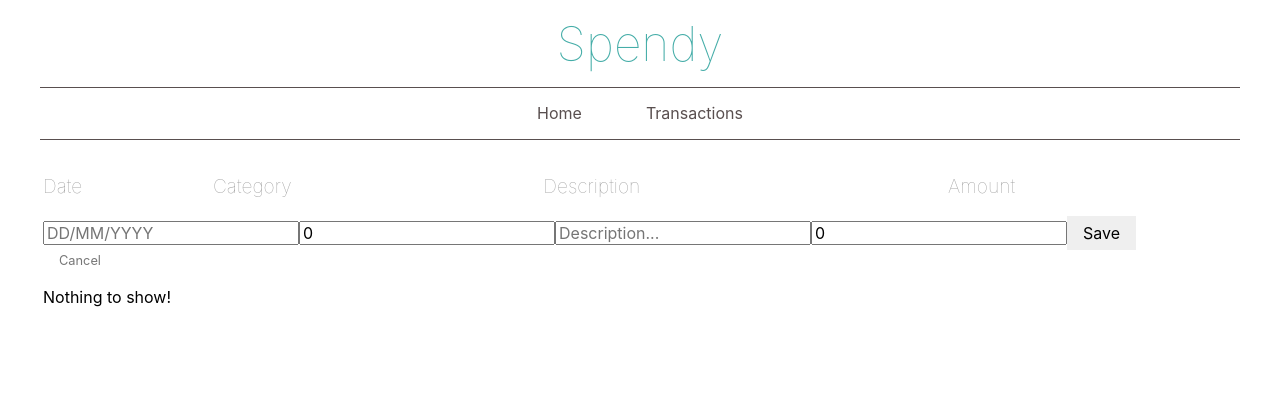
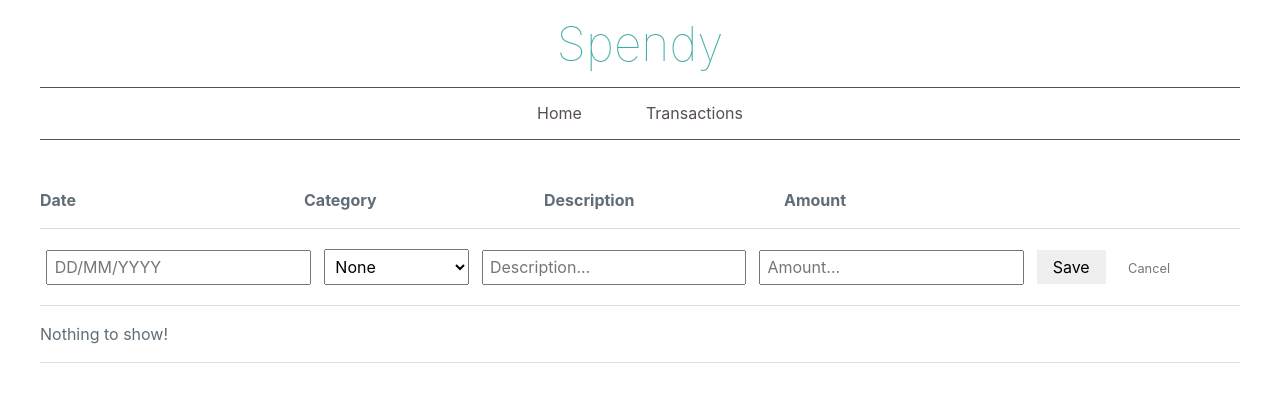
Before and after one commit to JoeEcob/spendy-v2, a React (Create React App) app in the folder src/: page /transactions in a window 1280 px wide. Both pictures are taken after a click on the element "Add". Shown: the top 402 px of the page. Built offline with nearby package versions, Linux system fonts and the light colour scheme.

Commit message:
Style form, add select, add delete confirmation

```diff
--- a/src/src/components/App.css
+++ b/src/src/components/App.css
@@ -8,8 +8,9 @@
 .app {
   max-width: 1200px;
   padding: 0 2rem;
-  margin: 0 auto;
+  margin: 0 auto 2rem auto;
   font-size: 16px;
+  color: #606c76;
 }
 
 h1, h2, h3, h4, h5, h6 {
@@ -38,3 +39,31 @@ a.btn, span.btn, small.btn {
 a.btn:hover, span.btn:hover, small.btn:hover {
   color: var(--color-blue-secondary);
 }
+
+table {
+  border-spacing: 0;
+  table-layout: fixed;
+}
+
+th, td {
+  border-bottom: 1px solid #ddd;
+  padding: 1.2rem 1.5rem;
+  text-align: left;
+}
+
+th:first-child, td:first-child {
+  padding-left: 0;
+}
+
+th:last-child, td:last-child {
+  padding-right: 0;
+}
+
+form {
+  display: inline-block;
+}
+
+input, select {
+  padding: .4rem;
+  margin: 0 .4rem;
+}
--- a/src/src/components/Transactions/TransactionForm.tsx
+++ b/src/src/components/Transactions/TransactionForm.tsx
@@ -1,4 +1,5 @@
 import React, { useState, useEffect } from 'react';
+import Category from '../../interfaces/Category';
 import ITransaction from '../../interfaces/ITransaction';
 
 interface IState {
@@ -17,9 +18,9 @@ interface IProps {
 const TransactionForm: React.FC<IProps> = (props) => {
   const [id, setId] = useState(0);
   const [dateAdded, setDateAdded] = useState("");
-  const [category, setCategory] = useState(0);
+  const [category, setCategory] = useState("");
   const [description, setDescription] = useState("");
-  const [amount, setAmount] = useState(0);
+  const [amount, setAmount] = useState("");
 
   useEffect(() => {
     if (!props.template) {
@@ -28,9 +29,9 @@ const TransactionForm: React.FC<IProps> = (props) => {
 
     setId(props.template.id);
     setDateAdded(new Date(props.template.dateAdded).toLocaleDateString());
-    setCategory(props.template.category);
+    setCategory(Category[props.template.category]);
     setDescription(props.template.description);
-    setAmount(props.template.amount);
+    setAmount(props.template.amount.toString());
 
   }, [props.template]);
 
@@ -39,10 +40,10 @@ const TransactionForm: React.FC<IProps> = (props) => {
 
       const transaction: ITransaction = {
         id: props.template ? props.template.id : 0, // Will be replaced in the caller since that has access to list size
-        dateAdded: Date.parse(dateAdded),
-        category: category,
+        dateAdded: Date.parse(dateAdded) || Date.now(),
+        category: Category[category as keyof typeof Category] || Category.None,
         description: description,
-        amount: amount
+        amount: Number(amount) || 0
       };
 
       // Todo - validate
@@ -54,9 +55,12 @@ const TransactionForm: React.FC<IProps> = (props) => {
     <form method="POST" onSubmit={handleSubmit}>
       <input type="hidden" value={id} />
       <input type="text" value={dateAdded} onChange={e => setDateAdded(e.target.value) } placeholder="DD/MM/YYYY" />
-      <input type="text" value={category} onChange={e => setCategory(Number(e.target.value) || 0) } placeholder="Category..." />
+      <select value={category} onChange={e => setCategory(e.target.value) }>
+        {Object.keys(Category)
+          .filter(x => isNaN(Number(x))).map((value) => <option value={value}>{value}</option>)}
+      </select>
       <input type="text" value={description} onChange={e => setDescription(e.target.value) } placeholder="Description..." />
-      <input type="text" value={amount} onChange={e => setAmount(Number(e.target.value) || 0) } placeholder="Amount..." />
+      <input type="text" value={amount} onChange={e => setAmount(e.target.value) } placeholder="Amount..." />
       <input type="submit" className="btn" value="Save" />
     </form>
   );
--- a/src/src/components/Transactions/TransactionRow.tsx
+++ b/src/src/components/Transactions/TransactionRow.tsx
@@ -17,6 +17,12 @@ const TransactionRow: React.FC<IProps> = (props) => {
     props.updateCallback(transaction);
   }
 
+  function handleDelete(id: number) {
+    if (window.confirm("Are you sure you want to delete this transaction")) {
+      props.deleteCallback(id);
+    }
+  }
+
   function renderRow(transaction: ITransaction): JSX.Element {
     return (
       <tr key={transaction.id}>
@@ -26,7 +32,7 @@ const TransactionRow: React.FC<IProps> = (props) => {
         <td>{transaction.amount}</td>
         <td>
           <small className="btn" onClick={() => setIsEditing(true)}>Edit</small>
-          <small className="btn" onClick={() => props.deleteCallback(transaction.id)}>
+          <small className="btn" onClick={() => handleDelete(transaction.id)}>
             Delete
           </small>
         </td>
--- a/src/src/components/Transactions/Transactions.css
+++ b/src/src/components/Transactions/Transactions.css
@@ -1,15 +1,3 @@
 .transactions {
   width: 100%;
 }
-
-.transactions th {
-  color: #999;
-  font-size: 1.2rem;
-  font-weight: lighter;
-  padding-bottom: 1rem;
-  text-align: left;
-}
-
-.transactions td {
-  padding-bottom: 1rem;
-}
--- a/src/src/components/Transactions/Transactions.tsx
+++ b/src/src/components/Transactions/Transactions.tsx
@@ -66,7 +66,9 @@ const Transactions: React.FC = () => {
                 : <small className="btn" onClick={() => setIsAdding(true)}>Add</small>}
             </td>
           </tr>
-          {transactions.map(transaction =>
+          {transactions
+            .sort((a, b) => b.dateAdded - a.dateAdded)
+            .map(transaction =>
               <TransactionRow transaction={transaction} updateCallback={updateTransaction} deleteCallback={deleteTransaction} />
           )}
           {transactions.length === 0 ? <tr><td colSpan={5}>Nothing to show!</td></tr> : null}
```
